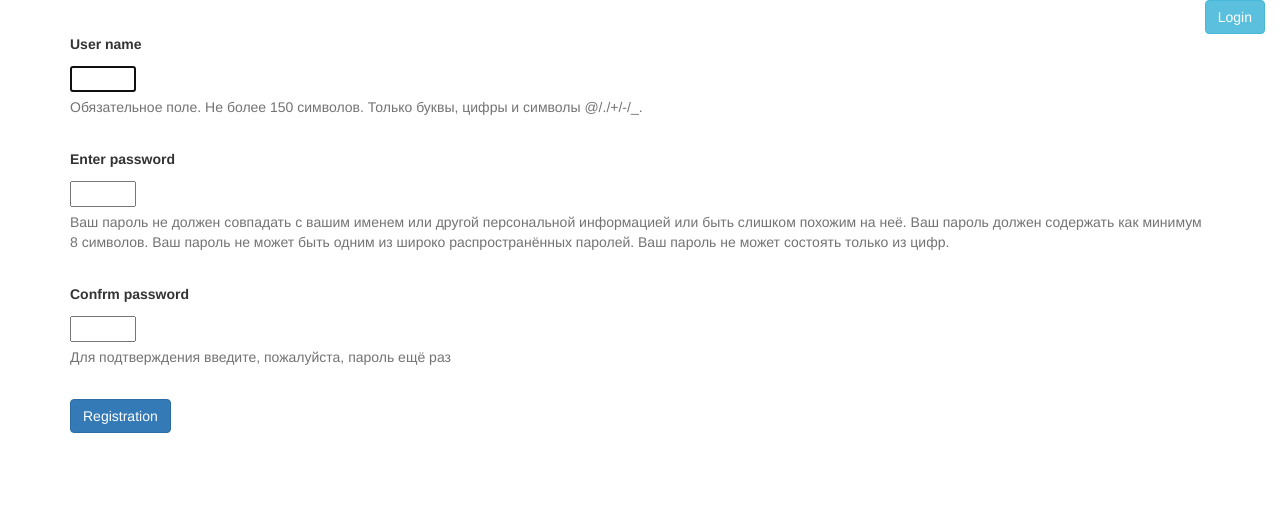
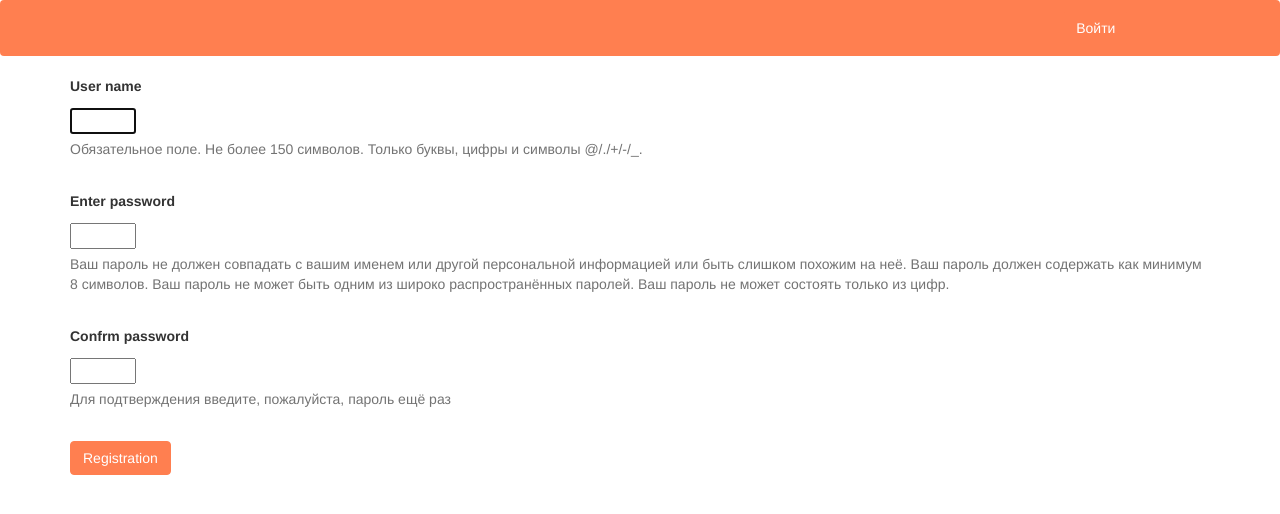
Before and after one commit to tarados/wishlist, a Django app: page /auth/register/ in a window 1280 px wide. Shown: the top 514 px of the page. Run offline with Django 3.2, Linux system fonts and the light colour scheme; parts of the project's set-up code (start-up, migrations or seed data) failed here and were passed over; some libraries are stand-ins or nearby versions.

Commit message:
navbar - ok!

```diff
--- a/templates/main.html
+++ b/templates/main.html
@@ -9,22 +9,23 @@
     <link rel="stylesheet" href="{% static "bower_components/bootstrap/dist/css/bootstrap.min.css" %}">
     <link rel="stylesheet" href="{% static "bower_components/bootstrap/dist/css/bootstrap-social.css" %}">
     <link rel="stylesheet" href="{% static "font-awesome-4.7.0/css/font-awesome.min.css" %}">
-    <link rel="stylesheet" href="{% static "bower_components/bootstrap/dist/css/mystyle.css" %}?v=2">
+    <link rel="stylesheet" href="{% static "bower_components/bootstrap/dist/css/mystyle.css" %}?v=3">
 
 </head>
 <body>
-    <div class="container-fluid">
-        <div class="row">
-            <div class="col-md-12 nav">
+    <nav class="navbar navbar-expand-lg navbar-dark bg-primary">
+        <div class="collapse navbar-collapse" id="navbarColor01">
+            <ul class="navbar-nav mr-auto">
                 {% if username %}
-                    <a href="/dreamers/archive/{{ user_id }}/" class="btn btn-info arch" role="button">Archive</a>
-                    <a href="/auth/logout/" class="btn btn-info" role="button">Logout ({{ username }})</a>
+                    <a href="/dreamers/archive/{{ user_id }}/" class="btn btn-primary arch">Архив</a>
+                    <a href="/auth/logout/" class="btn btn-primary">Выйти ({{ username }})</a>
                 {% else %}
-                    <a href="/auth/login/" class="btn btn-info" role="button">Login</a>
+                    <a href="/auth/login/" class="btn btn-primary">Войти</a>
                 {% endif %}
-            </div>
+            </ul>
         </div>
-    </div>
+    </nav>
+
     {% block dreamerslist %}{% endblock %}
     {% block login %}{% endblock %}
     {% block editlist %}{% endblock %}
--- a/wishapp/static/bower_components/bootstrap/dist/css/mystyle.css
+++ b/wishapp/static/bower_components/bootstrap/dist/css/mystyle.css
@@ -8,8 +8,12 @@
   background-image: -o-linear-gradient(left, #c4e17f, #c4e17f 12.5%, #f7fdca 12.5%, #f7fdca 25%, #fecf71 25%, #fecf71 37.5%, #f0776c 37.5%, #f0776c 50%, #db9dbe 50%, #db9dbe 62.5%, #c49cde 62.5%, #c49cde 75%, #669ae1 75%, #669ae1 87.5%, #62c2e4 87.5%, #62c2e4);
   background-image: linear-gradient(to right, #c4e17f, #c4e17f 12.5%, #f7fdca 12.5%, #f7fdca 25%, #fecf71 25%, #fecf71 37.5%, #f0776c 37.5%, #f0776c 50%, #db9dbe 50%, #db9dbe 62.5%, #c49cde 62.5%, #c49cde 75%, #669ae1 75%, #669ae1 87.5%, #62c2e4 87.5%, #62c2e4);
 }
-.nav{
-  text-align: right;
+.navbar-collapse{
+  padding-right: 11%;
+}
+.navbar-nav{
+  float: right;
+  margin: 10px;
 }
 h1{
   text-align: center;
@@ -45,3 +49,11 @@ textarea#id_desire_text{
 label.box_error{
   color: red;
 }
+.bg-primary {
+  background-color: coral;
+}
+.btn-primary{
+  color: white;
+  background-color: coral;
+  border-color: coral;
+}
```
